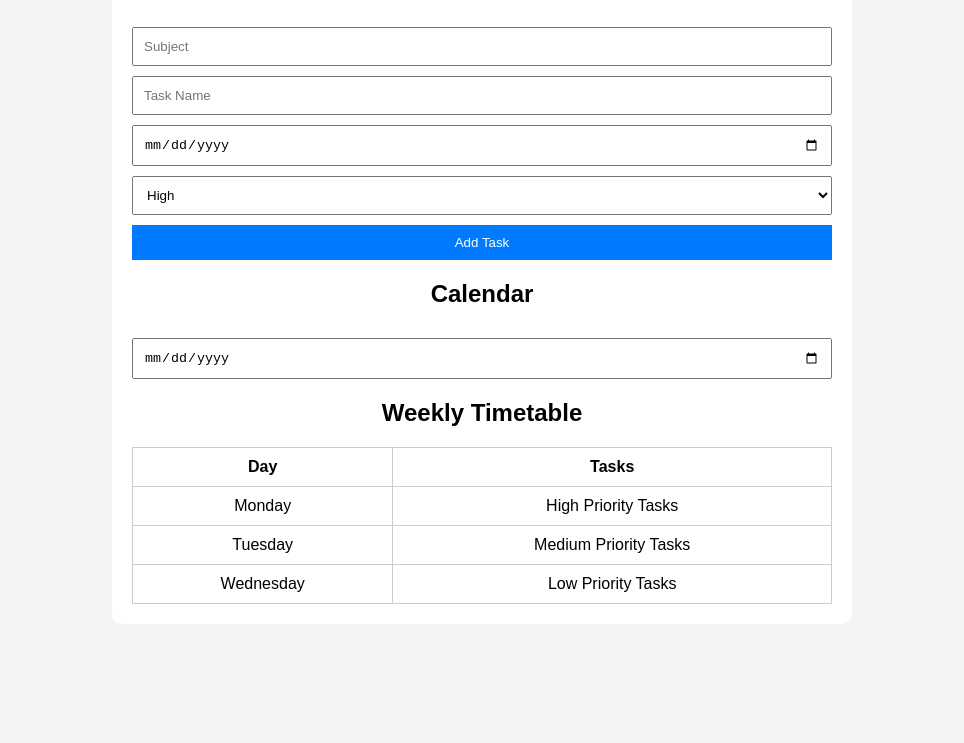
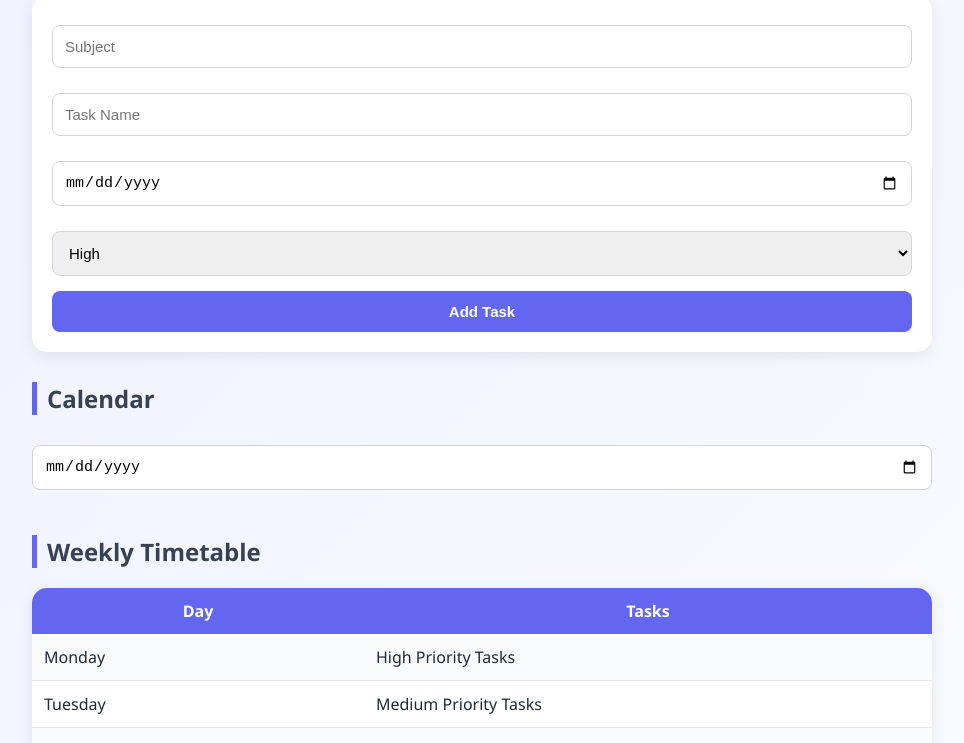
Before and after one commit to ayishwarya-24/smart-study-planner, a website: page public/index.html in a window 1280 px wide. Shown: the part 171-914 px from the top of the page, without its empty margins (158-1122 px from the left). Before the commit the page ends 835 px from the top, so only its background shows below. Drawn offline with Linux system fonts and the light colour scheme.

Commit message:
Made changes to the style

```diff
--- a/public/style.css
+++ b/public/style.css
@@ -1,51 +1,118 @@
 body {
-    font-family: Arial, sans-serif;
-    background: #f4f4f4;
+    font-family: "Segoe UI", sans-serif;
+    background: linear-gradient(135deg, #eef2ff, #f8fafc);
     margin: 0;
     padding: 0;
+    color: #1f2937;
 }
 
 .container {
-    width: 80%;
-    max-width: 700px;
+    width: 90%;
+    max-width: 900px;
     margin: 40px auto;
+}
+
+h1 {
+    text-align: center;
+    color: #4338ca;
+    margin-bottom: 30px;
+}
+
+h2 {
+    color: #374151;
+    border-left: 5px solid #6366f1;
+    padding-left: 10px;
+    margin-top: 30px;
+}
+
+form,
+table,
+.calendar-card {
     background: white;
     padding: 20px;
-    border-radius: 10px;
-}
-
-h1,
-h2 {
-    text-align: center;
+    border-radius: 15px;
+    box-shadow: 0 4px 15px rgba(0,0,0,0.08);
 }
 
 input,
-select,
-button {
+select {
     width: 100%;
-    padding: 10px;
+    padding: 12px;
     margin-top: 10px;
+    margin-bottom: 15px;
+    border: 1px solid #d1d5db;
+    border-radius: 8px;
+    box-sizing: border-box;
+    font-size: 15px;
+}
+
+input:focus,
+select:focus {
+    outline: none;
+    border-color: #6366f1;
 }
 
 button {
-    background: #007bff;
+    width: 100%;
+    padding: 12px;
+    background: #6366f1;
     color: white;
     border: none;
+    border-radius: 8px;
+    font-size: 15px;
+    font-weight: bold;
+    cursor: pointer;
+    transition: 0.3s;
 }
 
 button:hover {
-    background: #0056b3;
+    background: #4f46e5;
+    transform: translateY(-2px);
 }
 
 table {
     width: 100%;
     border-collapse: collapse;
-    margin-top: 20px;
+    overflow: hidden;
 }
 
-th,
+th {
+    background: #6366f1;
+    color: white;
+    padding: 12px;
+}
+
 td {
-    border: 1px solid #ccc;
-    padding: 10px;
-    text-align: center;
+    padding: 12px;
+    border-bottom: 1px solid #e5e7eb;
 }
+
+tr:nth-child(even) {
+    background: #f9fafb;
+}
+
+tr:hover {
+    background: #eef2ff;
+}
+
+.calendar-section {
+    background: white;
+    padding: 20px;
+    border-radius: 15px;
+    box-shadow: 0 4px 15px rgba(0,0,0,0.08);
+}
+
+.priority-high {
+    color: #dc2626;
+    font-weight: bold;
+}
+
+.priority-medium {
+    color: #d97706;
+    font-weight: bold;
+}
+
+.priority-low {
+    color: #16a34a;
+    font-weight: bold;
+}
```
